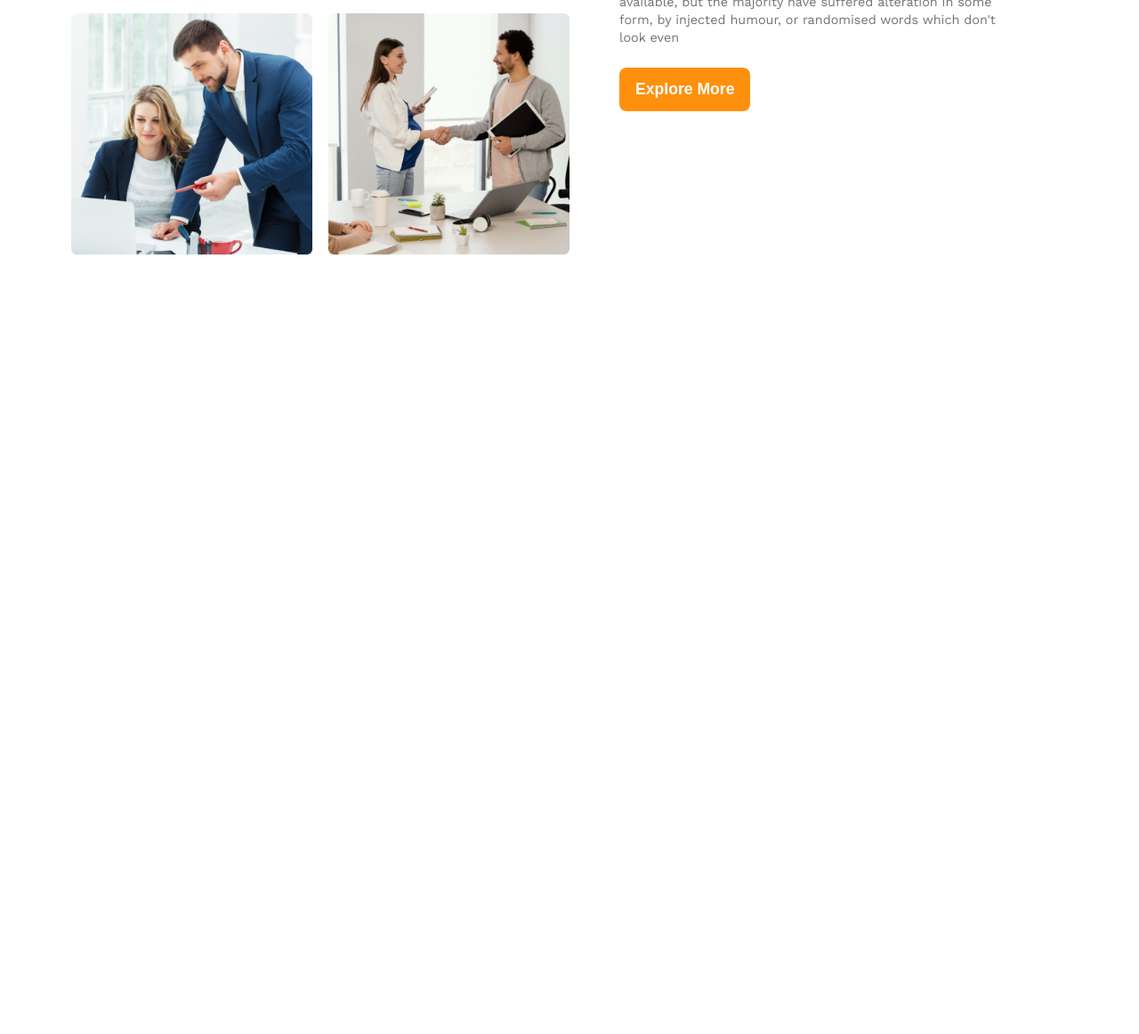
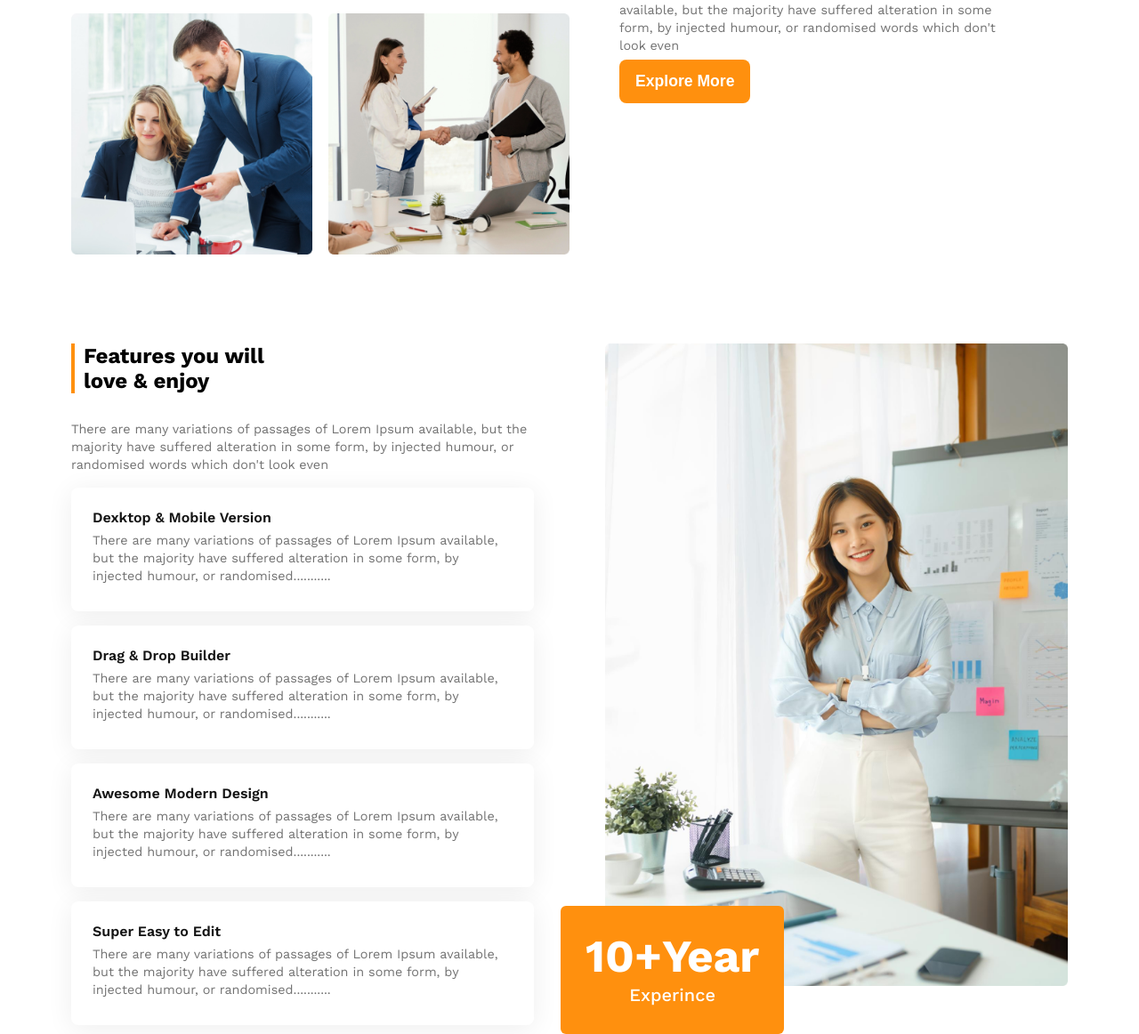
Before and after one commit to SohanRazzak/g3-architects, a plain HTML site: page index.html in a window 1280 px wide. Shown: the part 1460-2622 px from the top of the page at 89% size. Before the commit the page ends 1756 px from the top, so only its background shows below. Drawn offline with nearby package versions, Linux system fonts and the light colour scheme.

Commit message:
features section solved

```diff
--- a/index.html
+++ b/index.html
@@ -51,6 +51,43 @@
                 </div>
             </div>
         </section>
+        <!-- feature list -->
+        <section class="feature-list">
+            <div class="feature-card-container">
+                <h2>Features you will
+                    <br>
+                    love & enjoy
+                </h2>
+                <p class="text-info">
+                    There are many variations of passages of Lorem Ipsum available, but the majority have suffered alteration in some form, by injected humour, or randomised words which don't look even
+                </p>
+                <div class="card">
+                    <h4>Dexktop & Mobile Version</h4>
+                    <p class="text-info">There are many variations of passages of Lorem Ipsum available, but the majority have suffered alteration in some form, by injected humour, or randomised...........</p>
+                </div>
+                <div class="card">
+                    <h4>Drag & Drop Builder</h4>
+                    <p class="text-info">There are many variations of passages of Lorem Ipsum available, but the majority have suffered alteration in some form, by injected humour, or randomised...........</p>
+                </div>
+                <div class="card">
+                    <h4>Awesome Modern Design</h4>
+                    <p class="text-info">There are many variations of passages of Lorem Ipsum available, but the majority have suffered alteration in some form, by injected humour, or randomised...........</p>
+                </div>
+                <div class="card">
+                    <h4>Super Easy to Edit</h4>
+                    <p class="text-info">There are many variations of passages of Lorem Ipsum available, but the majority have suffered alteration in some form, by injected humour, or randomised...........</p>
+                </div>
+            </div>
+            <div class="feature-img-container">
+                <div class="badge-parent">
+                    <img src="images/architect.png" alt="">
+                <div class="badge">
+                    <h4>10+Year</h4>
+                    <p>Experince</p>
+                </div>
+                </div>
+            </div>
+        </section>
     </main>
 </body>
 </html>
--- a/styles/style.css
+++ b/styles/style.css
@@ -120,21 +120,21 @@ main {
     align-items: center;
 }
 
-.feature-box{
+.feature-box {
     flex-basis: 50%;
 }
 
-.feature-img{
+.feature-img {
     display: grid;
     gap: 18px;
     grid-template-columns: repeat(2, 1fr);
 }
 
-.feature-img img{
+.feature-img img {
     max-width: 100%;
 }
 
-.feature-text{
+.feature-text {
     padding: 10%;
 }
 
@@ -144,20 +144,95 @@ button {
     margin-bottom: 24px;
 }
 
+/* feature-list */
+.feature-list {
+    margin-top: 100px;
+    display: flex;
+    gap: 20px 80px;
+    justify-content: space-between;
+}
 
+.feature-list>* {
+    flex-basis: 50%;
+}
+
+.feature-card-container h2 {
+    border-left: 4px solid #FF900E;
+    padding-left: 10px;
+    margin-bottom: 30px;
+}
+
+
+.badge-parent {
+    position: relative;
+}
+
+.feature-img-container img {
+    max-width: 100%;
+
+}
+
+.card {
+    padding: 24px;
+    margin-top: 16px;
+    border-radius: 8px;
+    background: #FFF;
+    box-shadow: 0px 4px 30px 0px rgba(0, 0, 0, 0.07);
+}
+
+.card h4,
+p {
+    margin-bottom: 6px;
+}
+
+.card h4 {
+    color: #131313;
+    font-size: 1rem;
+    font-weight: 600;
+}
+
+.badge {
+    position: absolute;
+    bottom: -50px;
+    left: -50px;
+    background: #FF900E;
+    border-radius: 6px;
+    padding: 28px;
+    color: #FFF;
+    text-align: center;
+}
+
+.badge h4 {
+    font-size: 3.2rem;
+    font-weight: 700;
+    line-height: 3.5rem;
+}
+
+.badge p {
+    font-size: 1.25rem;
+    font-weight: 500;
+    line-height: 2rem;
+    margin: 0;
+}
 
 /* responsive styles */
 
 /* mobile device */
 @media screen and (max-width:576px) {
-    .header-text h2{
+    .header-text h2 {
         font-size: 3.2rem;
     }
-    .top-nav{
+
+    .header-img img {
+        padding: 8px;
+    }
+
+    .top-nav {
         flex-direction: column;
         text-align: center;
     }
-    .feature{
+
+    .feature {
         flex-direction: column;
     }
 
```
